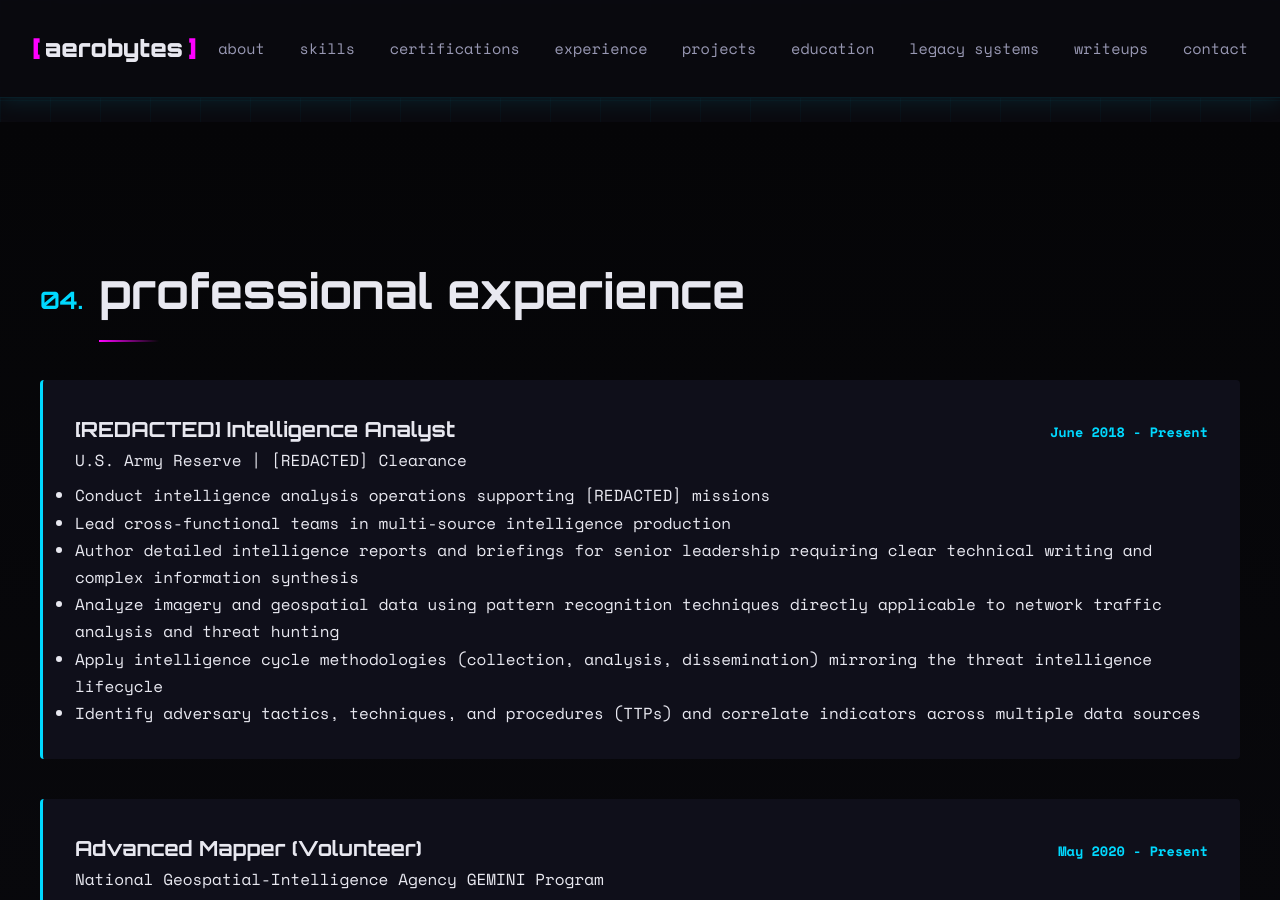
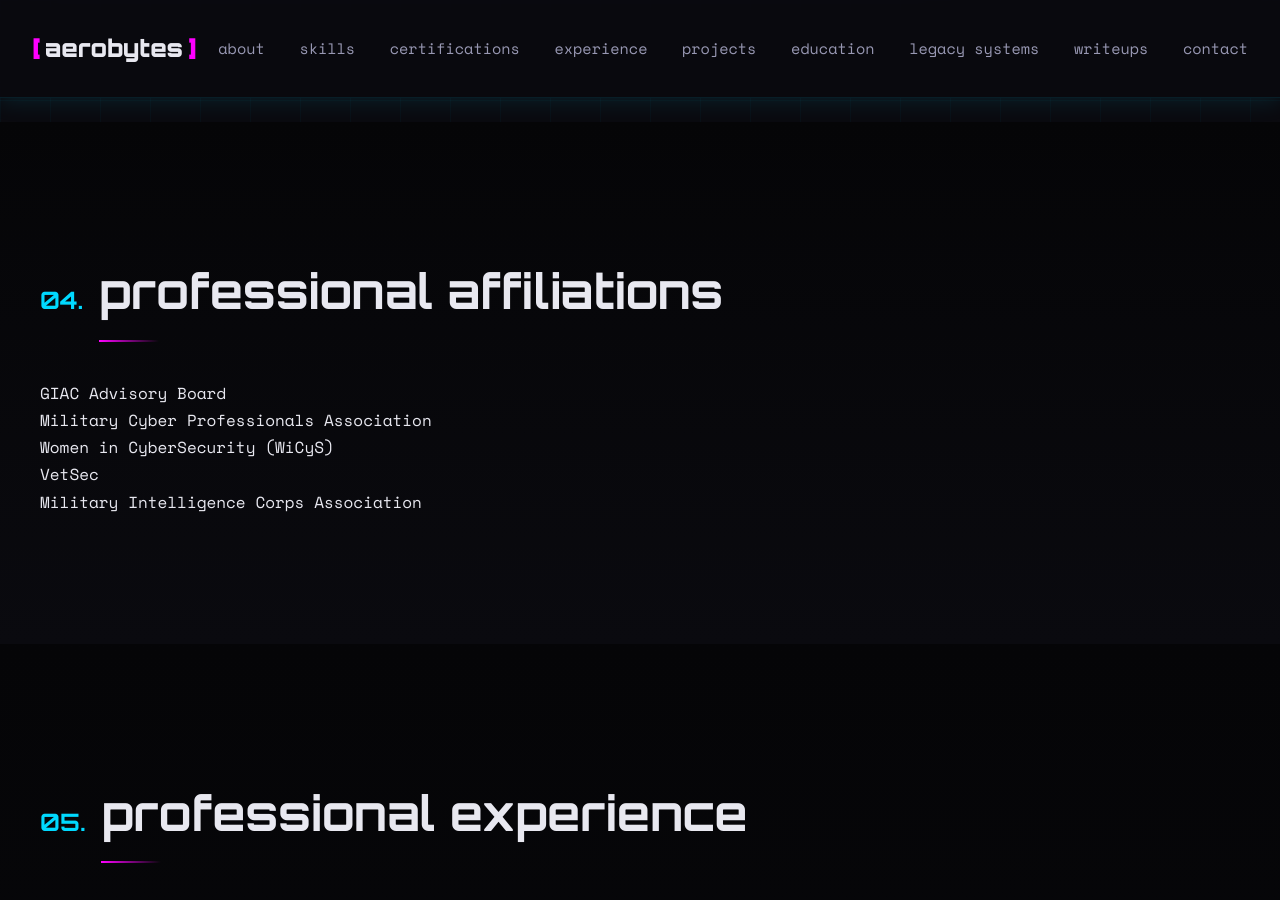
Before and after one commit to Aeronique/aerobytes-site, a Jekyll site: the page built from index.html, in a window 1280 px wide and 900 px high, scrolled down 3772 px. Built offline with Jekyll 4.4.1, drawn with Linux system fonts in a browser that asks for light colours; some of the changed text lies outside the part shown.

Commit message:
Update index.html

```diff
--- a/index.html
+++ b/index.html
@@ -119,11 +119,28 @@ title: Home
     </div>
 </section>
 
+<!-- Professional Affiliations Section -->
+<section id="affiliations" class="section section-dark">
+    <div class="container">
+        <h2 class="section-title">
+            <span class="section-number">04.</span>
+            <span class="section-text">professional affiliations</span>
+        </h2>
+        <div class="affiliations-grid">
+            <div class="affiliation-item">GIAC Advisory Board</div>
+            <div class="affiliation-item">Military Cyber Professionals Association</div>
+            <div class="affiliation-item">Women in CyberSecurity (WiCyS)</div>
+            <div class="affiliation-item">VetSec</div>
+            <div class="affiliation-item">Military Intelligence Corps Association</div>
+        </div>
+    </div>
+</section>
+
 <!-- Experience Section -->
 <section id="experience" class="section section-dark">
     <div class="container">
         <h2 class="section-title">
-            <span class="section-number">04.</span>
+            <span class="section-number">05.</span>
             <span class="section-text">professional experience</span>
         </h2>
         <div class="experience-list">
@@ -180,7 +197,7 @@ title: Home
 <section id="projects" class="section">
     <div class="container">
         <h2 class="section-title">
-            <span class="section-number">05.</span>
+            <span class="section-number">06.</span>
             <span class="section-text">projects & achievements</span>
         </h2>
 
@@ -298,7 +315,7 @@ title: Home
 <section id="education" class="section section-dark">
     <div class="container">
         <h2 class="section-title">
-            <span class="section-number">06.</span>
+            <span class="section-number">07.</span>
             <span class="section-text">education</span>
         </h2>
         <div class="education-list">
@@ -334,11 +351,6 @@ title: Home
                 <p class="education-school">Lamar University</p>
             </div>
         </div>
-
-        <div class="affiliations">
-            <h3 class="subsection-title">Professional Affiliations</h3>
-            <p class="affiliations-list">GIAC Advisory Board • Military Cyber Professionals Association • Women in CyberSecurity (WiCyS) • VetSec • Military Intelligence Corps Association</p>
-        </div>
     </div>
 </section>
 
@@ -346,7 +358,7 @@ title: Home
 <section id="legacy" class="section">
     <div class="container">
         <h2 class="section-title">
-            <span class="section-number">07.</span>
+            <span class="section-number">08.</span>
             <span class="section-text">legacy systems</span>
         </h2>
 
@@ -383,7 +395,7 @@ title: Home
 <section id="writeups" class="section">
     <div class="container">
         <h2 class="section-title">
-            <span class="section-number">08.</span>
+            <span class="section-number">09.</span>
             <span class="section-text">writeups & research</span>
         </h2>
         <div class="writeups-list">
@@ -439,7 +451,7 @@ title: Home
 <section id="contact" class="section section-dark">
     <div class="container">
         <h2 class="section-title">
-            <span class="section-number">09.</span>
+            <span class="section-number">10.</span>
             <span class="section-text">get in touch</span>
         </h2>
         <div class="contact-content">
```
